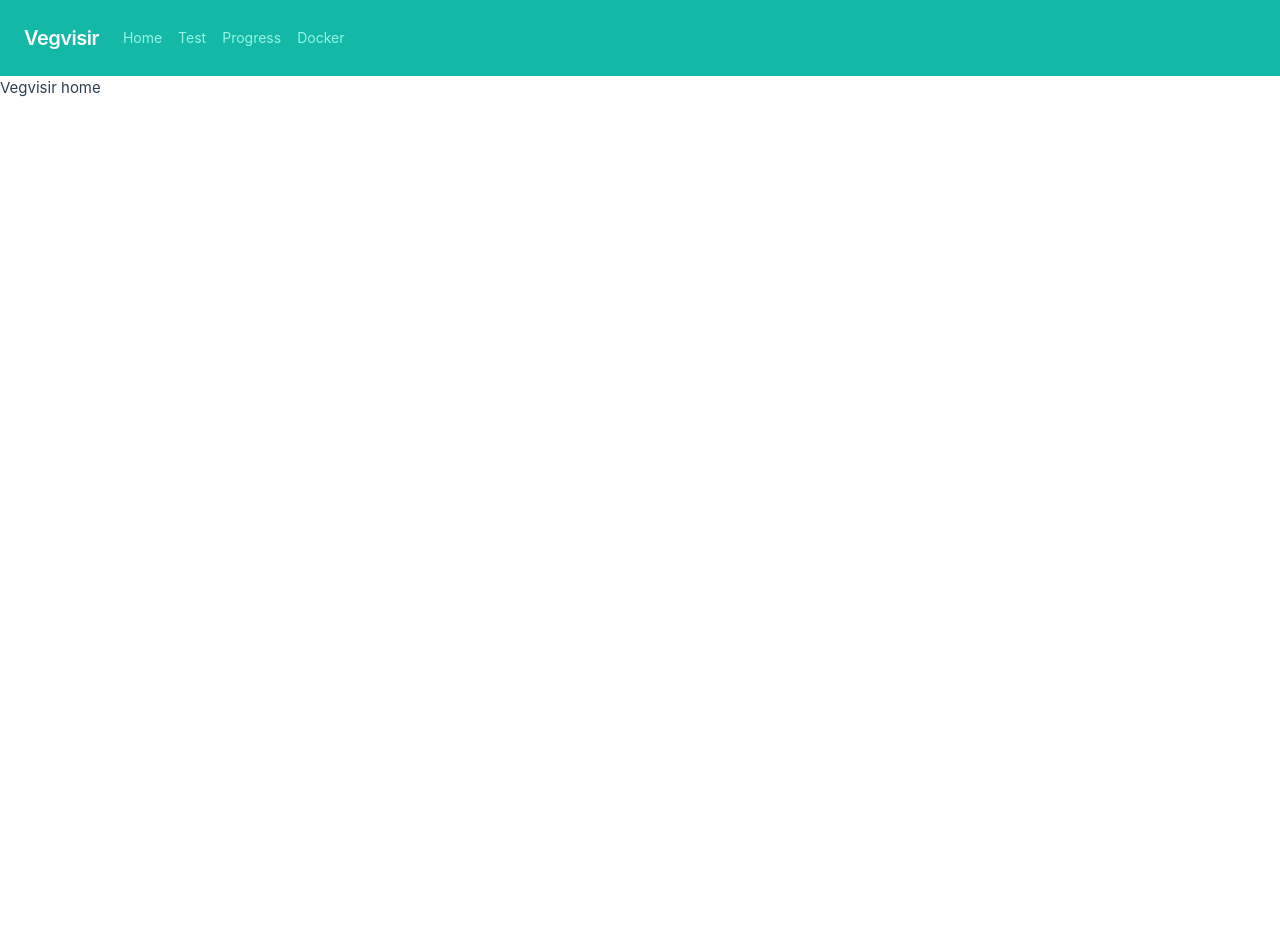
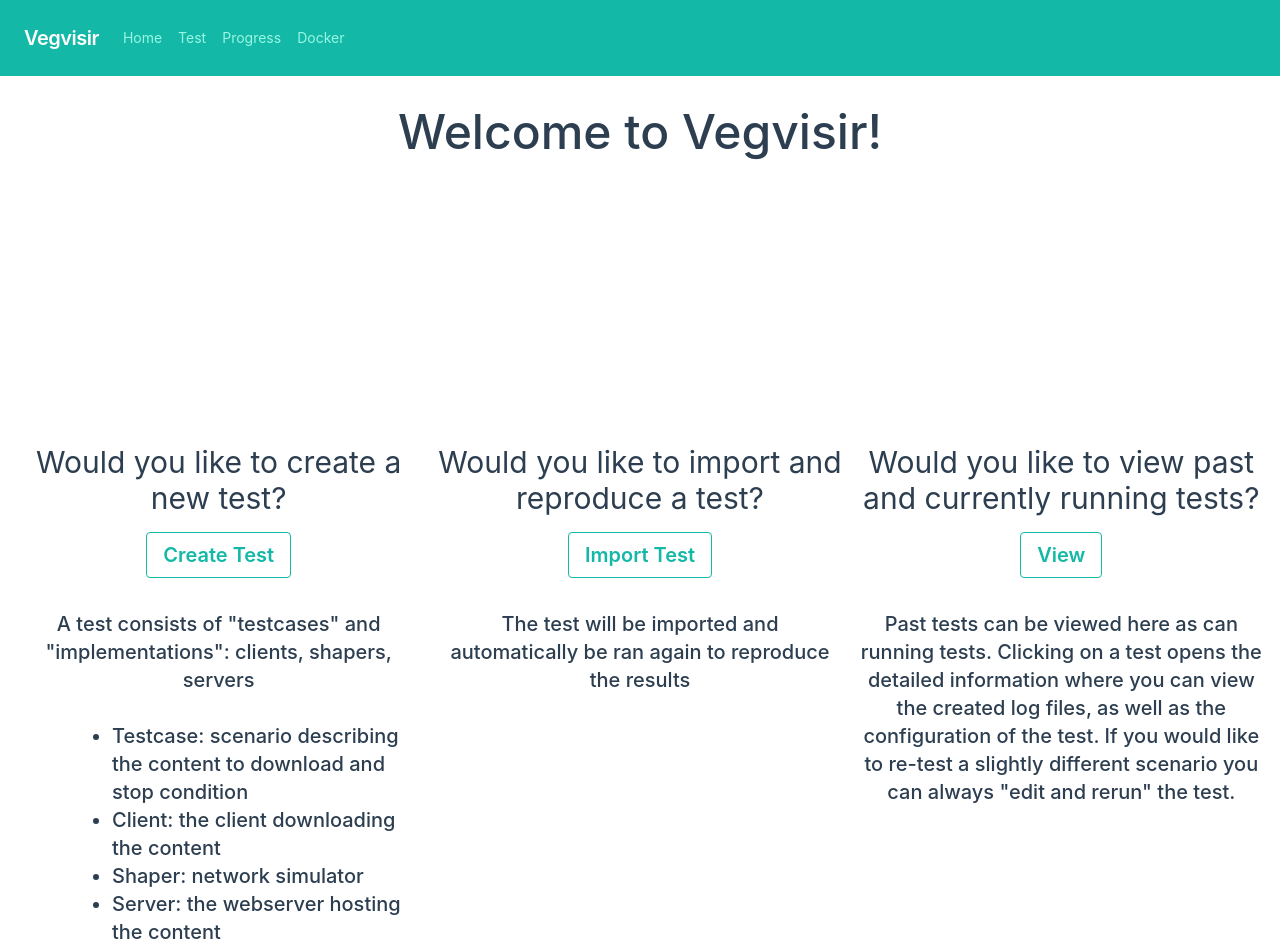
Before and after one commit to JorisHerbots/vegvisir, a Vue app in the folder vegvisirweb/: page / in a window 1280 px wide. Shown: the top 952 px of the page. Before the commit the page ends 800 px from the top, so only its background shows below. Built offline with nearby package versions, Linux system fonts and the light colour scheme.

Commit message:
Updated home page

```diff
--- a/vegvisirweb/src/views/HomeView.vue
+++ b/vegvisirweb/src/views/HomeView.vue
@@ -3,8 +3,63 @@
 
 <template>
   <main>
-    Vegvisir home
+      <div class="text-center text-5xl font-medium mt-8 mb-64">
+        Welcome to Vegvisir!
+      </div>
 
+    <div class="flex">
+      <div class="text-center text-xl font-medium mt-8 flex-1 ml-4 mr-4">
+        <div class="text-3xl">Would you like to create a new test? <br> </div>
+
+        <button @click="$router.push({ path: '/configure_test' })" class="mt-4 mb-8 bbg-transparent hover:bg-teal-500 text-teal-500 font-semibold hover:text-white py-2 px-4 border border-teal-500 hover:border-transparent rounded">
+            Create Test
+        </button>
+      <br>
+        A test consists of "testcases" and "implementations": clients, shapers, servers <br>
+      <br>
+        <ul class="text-left ml-24 text-xl font-medium list-disc">
+          <li class="text-left text-xl font-medium">Testcase: scenario describing the content to download and stop condition</li>
+          <li class="text-left text-xl font-medium">Client: the client downloading the content</li>
+          <li class="text-left text-xl font-medium">Shaper: network simulator</li>
+          <li class="text-left text-xl font-medium">Server: the webserver hosting the content </li>
+        </ul>
+        <br>
+
+        Vegvisir is extensible: you can create your own testcases and implementations, please see the documentation on how to do so.  <br>
+      </div>
+
+      <div class="text-center text-xl font-medium mt-8 flex-1">
+        <div class="text-3xl">Would you like to import and reproduce a test? <br></div>
+        <button @click="" class=" mt-4 mb-8 bbg-transparent hover:bg-teal-500 text-teal-500 font-semibold hover:text-white py-2 px-4 border border-teal-500 hover:border-transparent rounded">
+            Import Test
+        </button>
+
+        <br>
+        The test will be imported and automatically be ran again to reproduce the results
+
+      </div>
+
+      <div class="text-center text-xl font-medium mt-8 flex-1 mr-4 ml-4">
+        <div class="text-3xl">Would you like to view past and currently running tests? <br></div>
+        <button @click="$router.push({ path: '/progress' })" class=" mt-4 mb-8 bg-transparent hover:bg-teal-500 text-teal-500 font-semibold hover:text-white py-2 px-4 border border-teal-500 hover:border-transparent rounded">
+            View
+        </button>
+
+        <br>
+        Past tests can be viewed here as can running tests. Clicking on a test opens the detailed information where you can view the created log files, as well as the configuration of the test. If you would like to re-test a slightly different scenario you can always "edit and rerun" the test.
+
+      </div>
+
+      <div class="text-center text-xl font-medium mt-8 flex-1 hidden">
+        <div class="text-3xl">Would you like to break the paraplu?<br></div>
+        <a href="https://jherbots.info/"><button class=" mt-4 mb-8 bg-transparent hover:bg-teal-500 text-teal-500 font-semibold hover:text-white py-2 px-4 border border-teal-500 hover:border-transparent rounded">
+            Break
+        </button>
+        </a>
+      </div>
+
+
+    </div>
 
   </main>
 </template>
```
